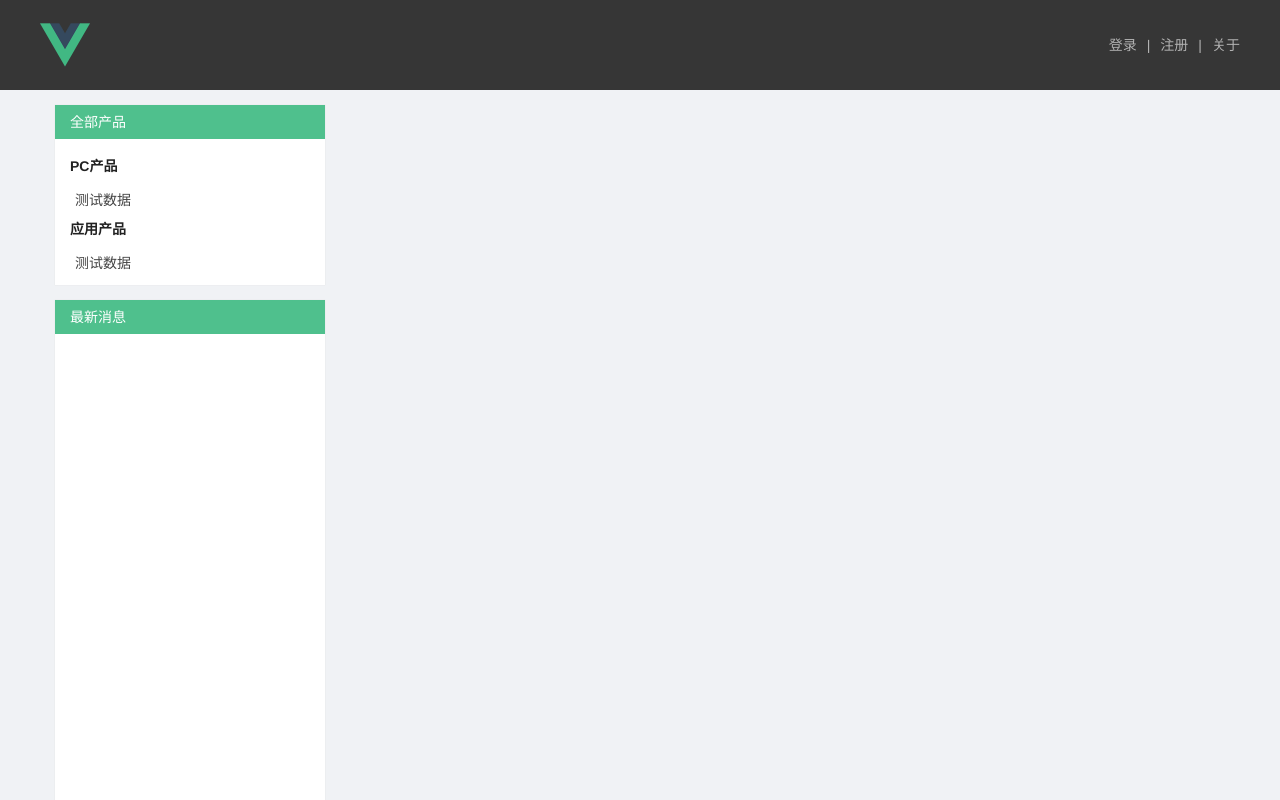
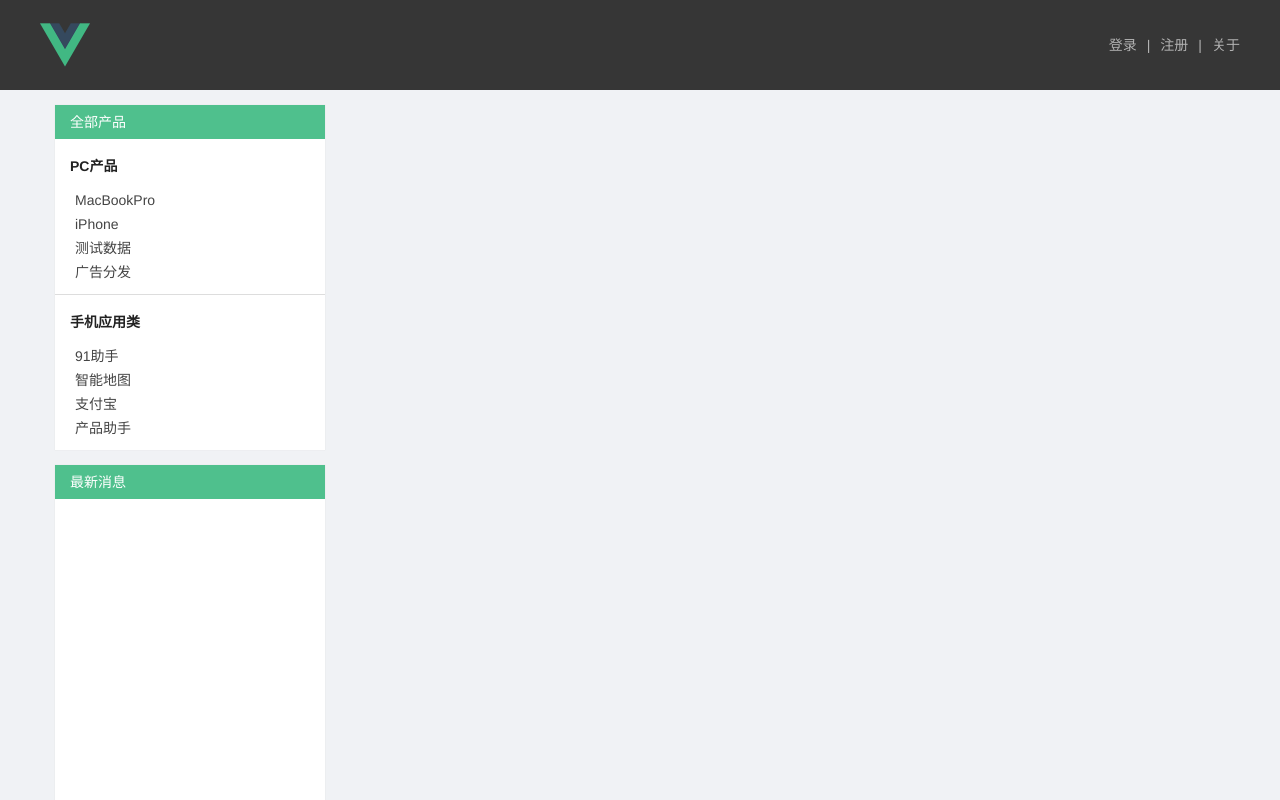
Before and after one commit to neusoftart/vuedemo3, a Vue app: page / in a window 1280 px wide. Shown: the top 800 px of the page. Built offline with nearby package versions, Linux system fonts and the light colour scheme.

Commit message:
完成侧边栏

```diff
--- a/src/pages/index.vue
+++ b/src/pages/index.vue
@@ -3,14 +3,15 @@
     <div class="index-left">
       <div class="index-left-block">
          <h2>全部产品</h2>
-         <h3>PC产品</h3>
-         <ul>
-              <li>测试数据</li>
-         </ul>
-         <h3>应用产品</h3>
-         <ul>
-              <li>测试数据</li>
-         </ul>
+         <template v-for="product in productList">
+           <h3>{{ product.title }}</h3>
+           <ul>
+                <li v-for="item in product.list">
+                  <a :href="item.url">{{ item.title }}</a>
+                </li>
+           </ul>
+           <div v-if="!product.last" class="hr"></div>
+         </template>
       </div>
       <div class="index-left-block lastest-news">
           <h2>最新消息</h2>
@@ -18,7 +19,59 @@
     </div>
   </div>
 </template>
-
+<script>
+  export default{
+    data(){
+      return{
+        productList:{
+          pc:{
+            title: 'PC产品',
+            list:[
+              {
+                title: 'MacBookPro',
+                url: 'http://www.apple.com.cn'
+              },
+              {
+                title: 'iPhone',
+                url: 'http://www.apple.com.cn'
+              },
+              {
+                  title: '测试数据',
+                  url: 'http://www.apple.com.cn'
+              },
+              {
+                    title: '广告分发',
+                    url: 'http://www.apple.com.cn'
+              },
+            ]
+          },
+          app:{
+            title:'手机应用类',
+            last:true,
+            list:[
+              {
+                title: '91助手',
+                url: 'http://www.91.com'
+              },
+              {
+                title: '智能地图',
+                url: 'http://www.apple.com.cn'
+              },
+              {
+                title: '支付宝',
+                url: 'http://www.apple.com.cn'
+              },
+              {
+                title: '产品助手',
+                url: 'http://www.apple.com.cn'
+              },
+            ]
+          }
+        }
+      }
+    }
+  }
+</script>
 
 
 <style scoped>
```
